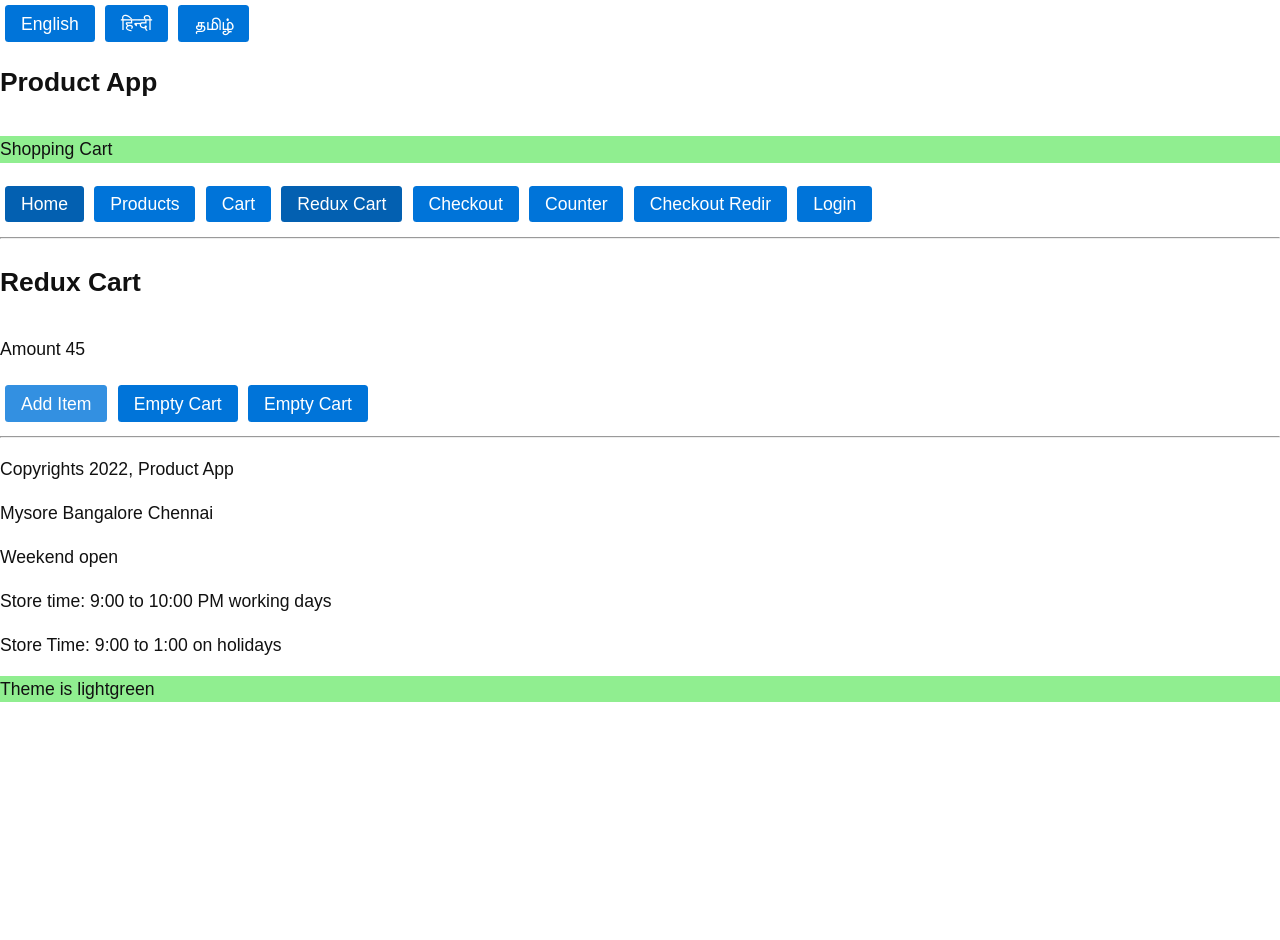
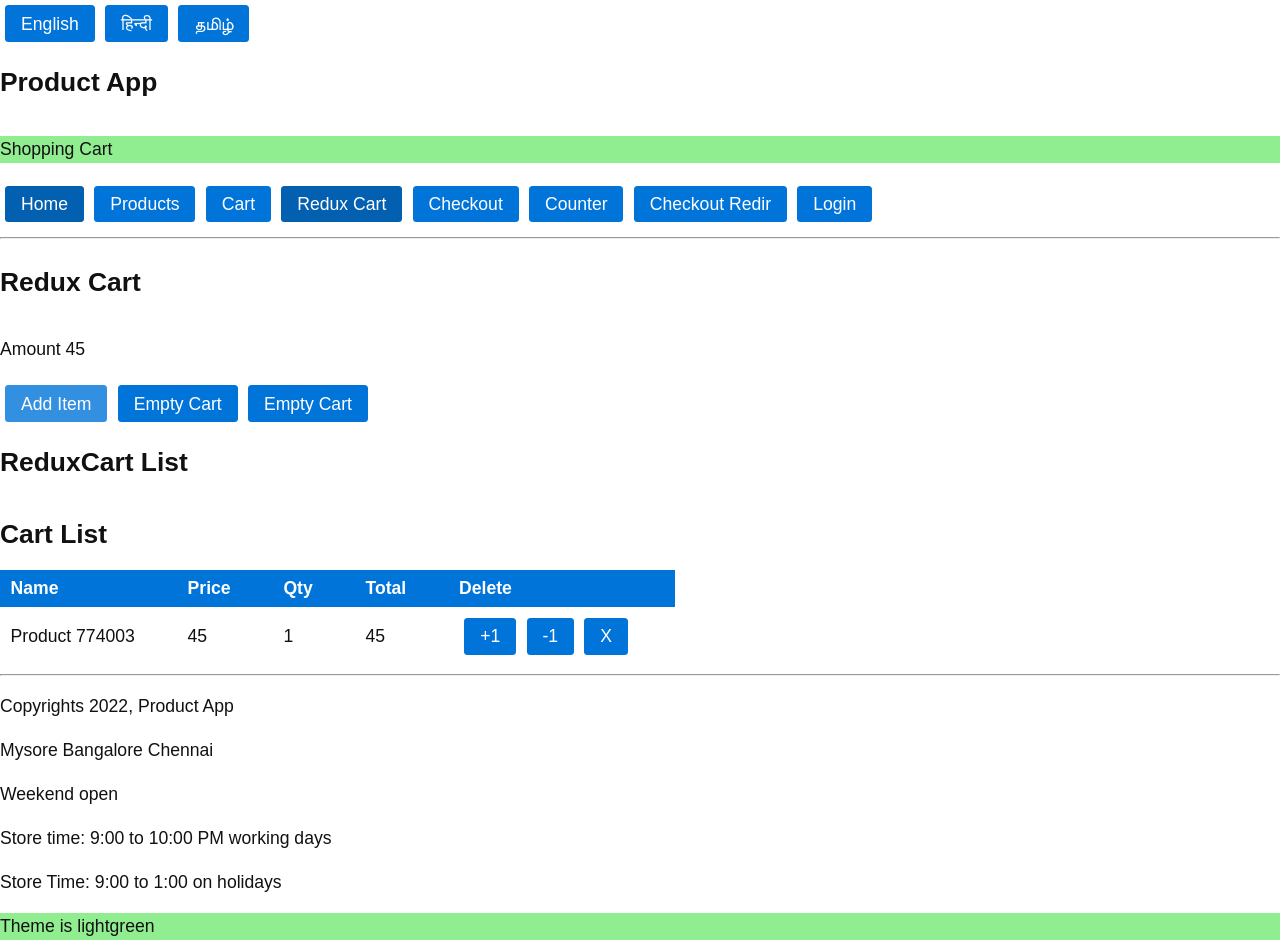
Before and after one commit to nodesense/bold-react-may-2022, a React (Create React App) app: page /redux-cart in a window 1280 px wide. Both pictures are taken after a click on the button "Add Item". Before the commit the page ends 800 px from the top, so only its background shows below. Built offline with nearby package versions, Linux system fonts and the light colour scheme; no server answers.

Commit message:
redux cart implementation

```diff
--- a/src/app/redux-cart/components/ReduxCart.js
+++ b/src/app/redux-cart/components/ReduxCart.js
@@ -1,6 +1,6 @@
 //redux-cart/components/ReduxCart.js
 import React from 'react';
-
+import ReduxCartList from '../containers/ReduxCartList'
 // react code, no redux hardcoded here
 // container component shall pass amount, addItem, emptyCart
 // as props, which can work with store
@@ -21,6 +21,7 @@
                 Empty Cart
             </button>
 
+            <ReduxCartList />
         </div>
     )
 }
--- /dev/null
+++ b/src/app/redux-cart/components/ReduxCartItem.js
@@ -0,0 +1,55 @@
+//ReduxCartItem.js
+
+import React, {useCallback} from 'react'
+
+// item is passed from CartList,
+// updateItemInCart, removeItemFromCart passed from ReduxCartItem container component
+// ReduxCartList shall pass item to conainer reduxcartitem, the the container
+// pass the item to ReduxCartItem component
+const ReduxCartItem = ({item, updateItemInCart, removeItemFromCart}) => {
+    const incrUpdateItem = useCallback(
+        () => {
+            updateItemInCart(item.id, item.qty + 1);
+        }
+      );
+
+      const decrUpdateItem = useCallback(
+        () => {
+            updateItemInCart(item.id, item.qty - 1);
+        }
+      );
+
+
+      const removeItem = useCallback(
+        () => {
+            removeItemFromCart(item.id);
+        },
+        [],
+      );
+
+  return (
+    <tr>
+                <td>{item.name} </td>
+                <td>{item.price}</td>
+                <td>{item.qty}</td>
+                <td>{item.price * item.qty}</td>
+                <td>
+                <button onClick={incrUpdateItem}>
+                        +1
+                </button>
+
+                <button onClick={decrUpdateItem}>
+                        -1
+                </button>
+                {/* using arrow functin in render will cause multiple instances of same
+                    created      on every render call
+                */}
+                <button onClick={ removeItem }>
+                        X
+                </button>
+                </td>
+            </tr>
+  )
+}
+
+export default ReduxCartItem
--- /dev/null
+++ b/src/app/redux-cart/components/ReduxCartList.js
@@ -0,0 +1,36 @@
+// components/ReduxCartList.js
+import React from 'react'
+import ReduxCartItem from '../containers/ReduxCartItem'
+
+// destructuring props
+const ReduxCartList = ({items}) => {
+  return (
+    <div>
+        <h2>ReduxCart List</h2>
+        <div>
+            <h2>Cart List</h2>
+            <table>
+                <thead>
+                    <tr>
+                        <th>Name</th>
+                        <th>Price</th>
+                        <th>Qty</th>
+                        <th>Total</th>
+                        <th>Delete</th>
+                    </tr>
+                </thead>
+                <tbody>
+
+                    {
+                       items.map (item => <ReduxCartItem key={item.id}
+                                                    item={item}
+                                                 />)
+                    }
+                </tbody>
+            </table>
+            </div>
+    </div>
+  )
+}
+
+export default ReduxCartList
--- /dev/null
+++ b/src/app/redux-cart/containers/ReduxCartItem.js
@@ -0,0 +1,15 @@
+import {connect} from 'react-redux'
+import ReduxCartItem from '../components/ReduxCartItem'
+import * as cartActions from '../state/actions/cart.actions';
+import {bindActionCreators} from 'redux';
+
+// no mapStateToProps as this component doesn't need any state
+export const mapDispatchToProps = (dispatch, getState) => {
+    return {
+        removeItemFromCart: bindActionCreators(cartActions.removeItemFromCart, dispatch),
+        updateItemInCart: bindActionCreators(cartActions.updateItemInCart, dispatch)
+    }
+}
+
+
+export default connect(null, mapDispatchToProps) (ReduxCartItem)
--- /dev/null
+++ b/src/app/redux-cart/containers/ReduxCartList.js
@@ -0,0 +1,15 @@
+import {connect} from 'react-redux'
+import ReduxCartList from '../components/ReduxCartList'
+import * as cartActions from '../state/actions/cart.actions';
+import {bindActionCreators} from 'redux';
+
+export const mapStateToProps = (state) => {
+    console.log("**ReduxCartList mapStateToProps", state)
+    return {
+        // only data to be passed here, not functions
+        items: state.cart.items,
+
+    }
+}
+
+export default  connect(mapStateToProps, null) (ReduxCartList)
```
